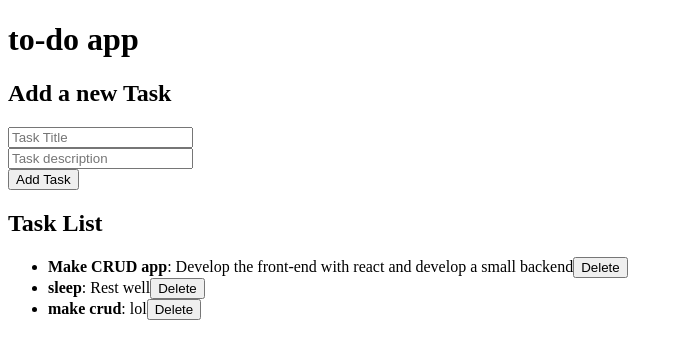
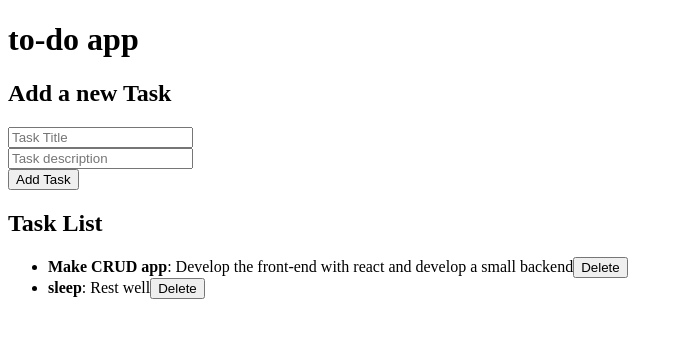
Before and after one commit to lucasmaloni/to-do-app, a React (Vite) app: page / in a window 1280 px wide. Shown: the top 358 px of the page, without its empty margins (0-683 px from the left). Built offline with nearby package versions, Linux system fonts and the light colour scheme; data requests are answered from the project's data file.

Commit message:
small adjusts in syntax

```diff
--- a/db.json
+++ b/db.json
@@ -11,12 +11,6 @@
       "title": "sleep",
       "description": "Rest well",
       "status": "pending"
-    },
-    {
-      "id": "6216",
-      "title": "make crud",
-      "description": "lol",
-      "status": "pending"
     }
   ]
 }
--- a/src/App.jsx
+++ b/src/App.jsx
@@ -35,7 +35,7 @@ function App() {
   const deleteTask = async(id) => {
     try{
 
-      await axios.delete('http://localhost:3001/tasks/'+id);
+      await axios.delete(`http://localhost:3001/tasks/${id}`);
       setTasks(tasks.filter(task => task.id !== id));
 
     } catch (error){
```
